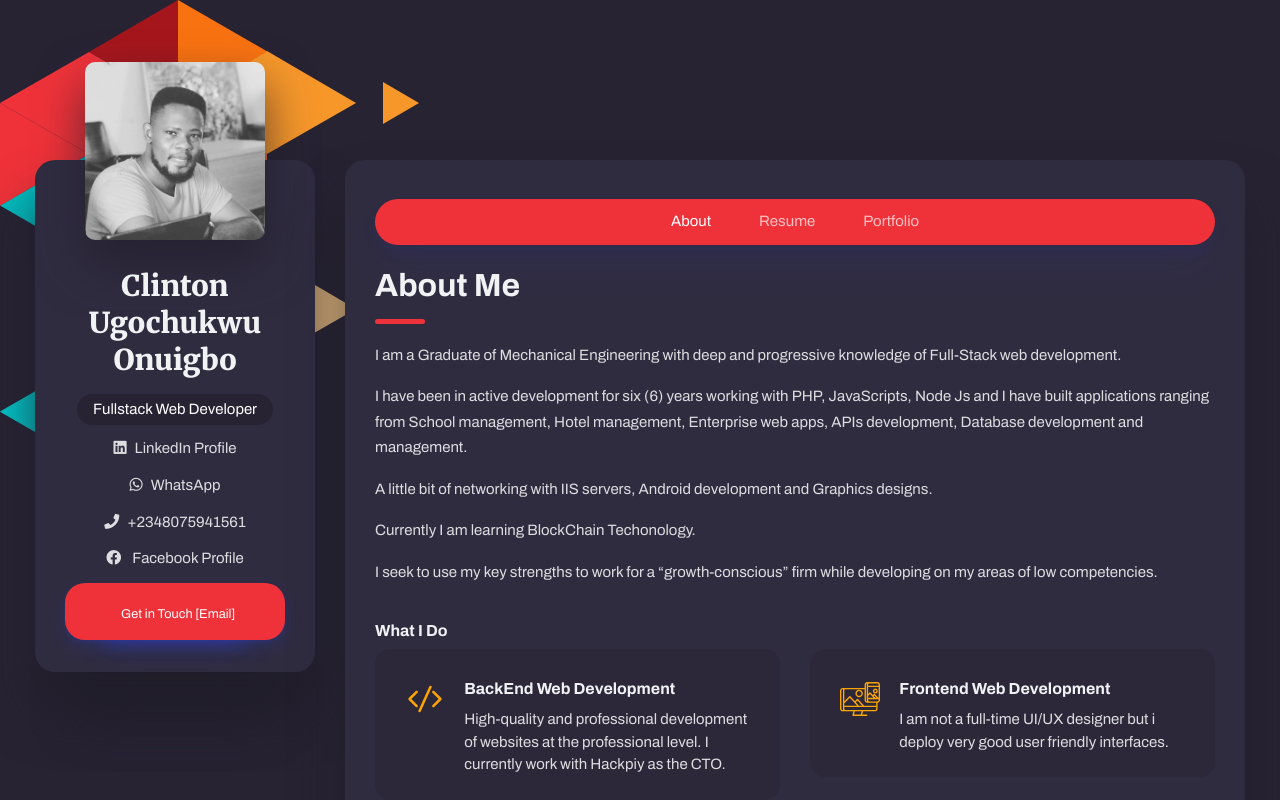
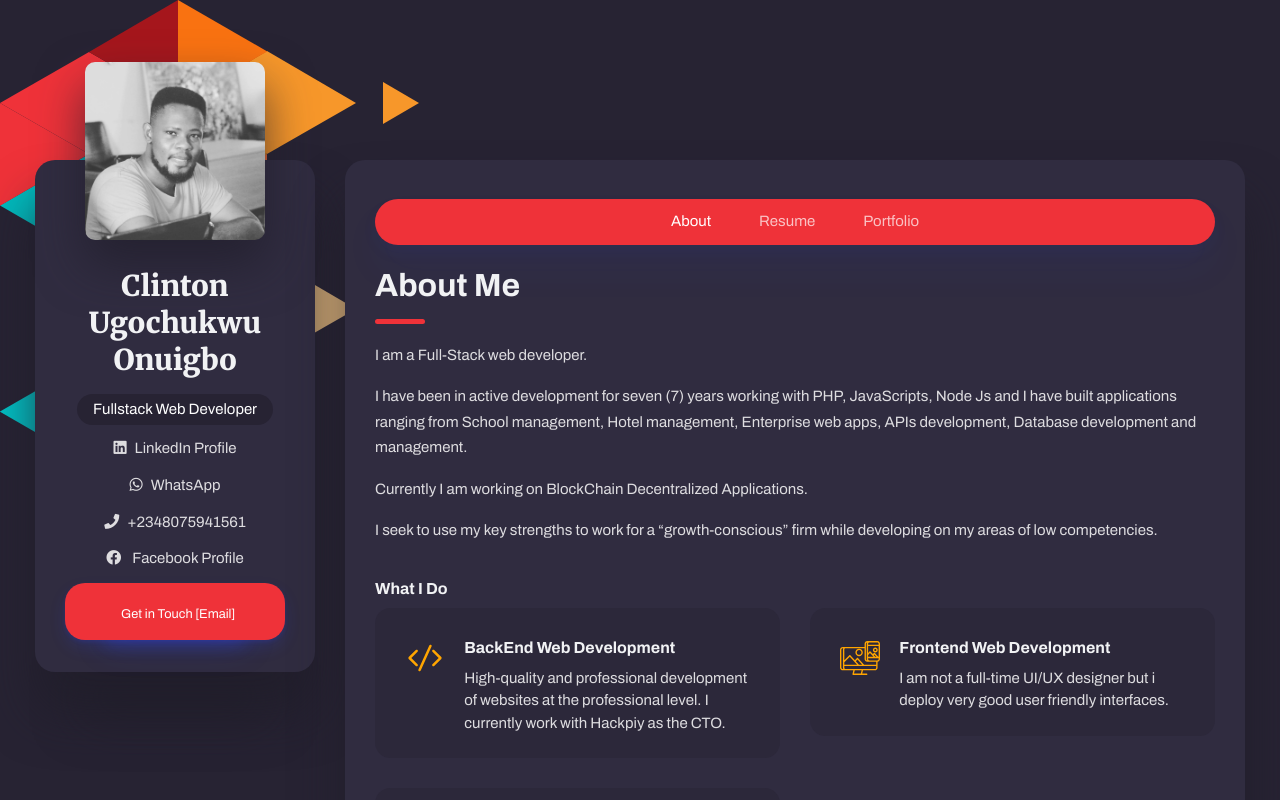
Before and after one commit to Clinton594/ugoson, a React (Create React App) app: page / in a window 1280 px wide. Shown: the top 800 px of the page. Built offline with nearby package versions, Linux system fonts and the light colour scheme.

Commit message:
profile meta

```diff
--- a/public/index.html
+++ b/public/index.html
@@ -4,7 +4,10 @@
     <meta charset="utf-8" />
     <meta name="viewport" content="width=device-width, initial-scale=1" />
     <meta name="theme-color" content="#000000" />
-    <meta name="description" content="Web site created using create-react-app" />
+    <meta
+      name="description"
+      content="I am a Full-Stack web developer. I have been in active development for seven (7) years working with PHP, JavaScripts, Node Js and I have built applications ranging from School management, Hotel management, Enterprise web apps, APIs development, Database development and management. Currently I am working on BlockChain Decentralized Applications. I seek to use my key strengths to work for a “growth-conscious” firm while developing on my areas of low competencies"
+    />
     <link rel="apple-touch-icon" sizes="180x180" href="assets/apple-touch-icon.png" />
     <link rel="icon" type="image/png" sizes="32x32" href="assets/favicon-32x32.png" />
     <link rel="icon" type="image/png" sizes="16x16" href="assets/favicon-16x16.png" />
--- a/src/statics/profile.js
+++ b/src/statics/profile.js
@@ -8,7 +8,7 @@ const profile = {
     airtel: "+2348075941561",
     mtn: "+2347034458310",
   },
-  bio: "I am a Graduate of Mechanical Engineering with deep and progressive knowledge of Full-Stack web development. I have been in active development for six (6) years working with PHP, JavaScripts, Node Js and I have built applications ranging from School management, Hotel management, Enterprise web apps, APIs development, Database development and management. A little bit of networking with IIS servers, Android development and Graphics designs. Currently I am learning BlockChain Techonology. I seek to use my key strengths to work for a “growth-conscious” firm while developing on my areas of low competencies",
+  bio: "I am a Full-Stack web developer. I have been in active development for seven (7) years working with PHP, JavaScripts, Node Js and I have built applications ranging from School management, Hotel management, Enterprise web apps, APIs development, Database development and management. Currently I am working on BlockChain Decentralized Applications. I seek to use my key strengths to work for a “growth-conscious” firm while developing on my areas of low competencies",
   features: [
     {
       image: "assets/icons/browser-web-development-svgrepo-com.svg",
```
